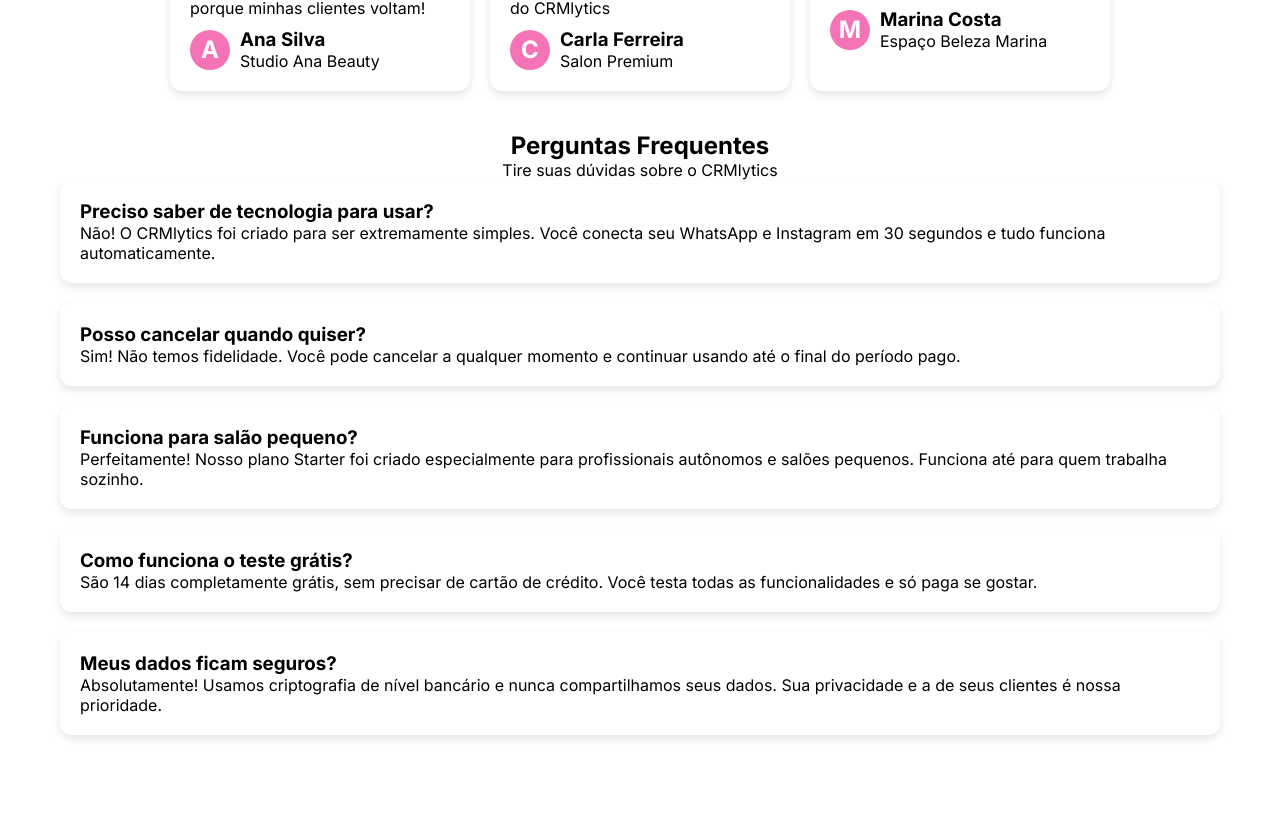
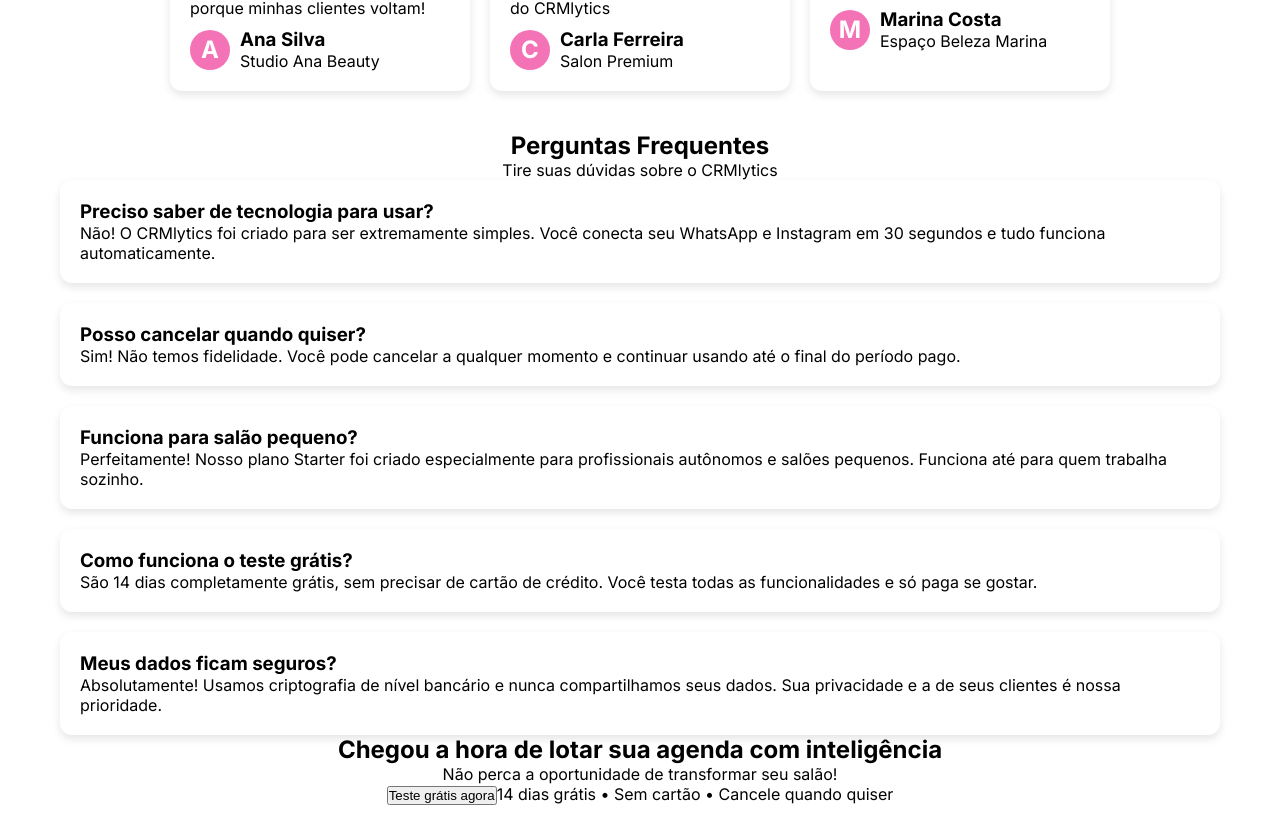
Before and after one commit to Marinamorais/AgendaPro-Front, a Next.js app: page / in a window 1280 px wide. Shown: the part 1567-2392 px from the top of the page. Before the commit the page ends 2322 px from the top, so only its background shows below. Built offline with nearby package versions, Linux system fonts and the light colour scheme.

Commit message:
Add promotional section to encourage users to schedule appointments with a free trial

```diff
--- a/app/page.js
+++ b/app/page.js
@@ -274,6 +274,12 @@
           ))}
         </div>
       </section>
+      <section className={styles.ultima}>
+        <h2>Chegou a hora de lotar sua agenda com inteligência</h2>
+        <p>Não perca a oportunidade de transformar seu salão!</p>
+        <button className={styles.ultimaButton}>Teste grátis agora</button>
+        <span className={styles.ultimaInfo}>14 dias grátis • Sem cartão • Cancele quando quiser</span>
+      </section>
     </div>
   );
 }
```
